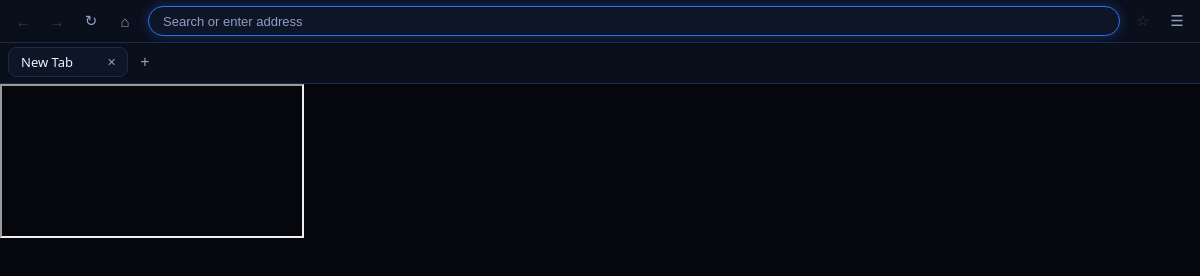
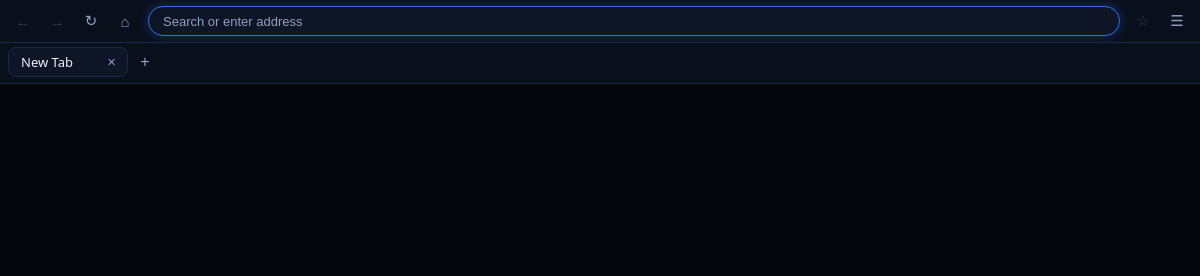
Before and after one commit to Hernansed/UntoBrowser, an Electron app: page renderer/index.html in a window 1200 px wide. Both pictures are taken after typing "Sample" into the empty fields and a click on the button "New tab (Ctrl+T)". Drawn offline with Linux system fonts and the light colour scheme; no server answers.

Commit message:
fix: internal pages (iframe) had no CSS sizing -> default 300x150 'tiny square' instead of main window content
- add iframe.untoframe rule: absolute inset 0, 100% width/height (like webview)
- ensureWebview(): drop stray createTab tail (activateTab(id) with undefined id
  crashed first real navigation; popup handler was re-registered per tab)
- register popup handler once at startup; bump 0.6.1

```diff
--- a/package.json
+++ b/package.json
@@ -1,7 +1,7 @@
 {
   "name": "unto-browser",
   "productName": "Unto Browser",
-  "version": "0.6.0",
+  "version": "0.6.1",
   "description": "Unto — a full cross-platform (Windows/Linux) Chromium-based browser with the Unto start page.",
   "main": "main.js",
   "author": "you",
--- a/renderer/app.js
+++ b/renderer/app.js
@@ -74,9 +74,6 @@ function createTab(url = START_PAGE, isPrivate = false) {
     ensureWebview(tab);
   }
 
-  // handle popups requested by main
-  api.onOpenUrlRequest((u) => createTab(u, false));
-
   activateTab(id);
   return id;
 }
@@ -94,7 +91,6 @@ function ensureWebview(tab) {
   view.src = tab.pendingUrl || HOME_URL;
   els.content.appendChild(view);
   tab.view = view;
-
   // ---- webview events ----
   view.addEventListener('did-start-loading', () => {
     if (tab.id === activeId) els.reload.textContent = '\u2715';
@@ -147,11 +143,7 @@ function ensureWebview(tab) {
     }
   });
 
-  // handle popups requested by main
-  api.onOpenUrlRequest((u) => createTab(u, false));
-
-  activateTab(id);
-  return id;
+  return view;
 }
 
 // Shared light-frame pool: ONE iframe per internal page, created once and
@@ -349,6 +341,9 @@ document.addEventListener('keydown', (e) => {
   else if (e.altKey && e.key === 'ArrowRight') { e.preventDefault(); tab?.view.goForward(); }
 });
 
+// handle popups requested by main (register ONCE, not per tab)
+api.onOpenUrlRequest((u) => createTab(u, false));
+
 // ------------------------------------------------------------------- boot
 (async function boot() {
   const state = await api.state.get();
--- a/renderer/style.css
+++ b/renderer/style.css
@@ -139,6 +139,18 @@ webview {
   background: #fff;
 }
 
+/* Internal pages (start page, history, bookmarks, settings) live in an
+   iframe. Without explicit sizing an iframe defaults to 300x150 — the
+   "tiny square" bug. Fill the whole content area like a webview. */
+iframe.untoframe {
+  position: absolute;
+  inset: 0;
+  width: 100%;
+  height: 100%;
+  border: none;
+  background: var(--bg);
+}
+
 /* ---------- menu ---------- */
 #menu {
   position: fixed;
```
